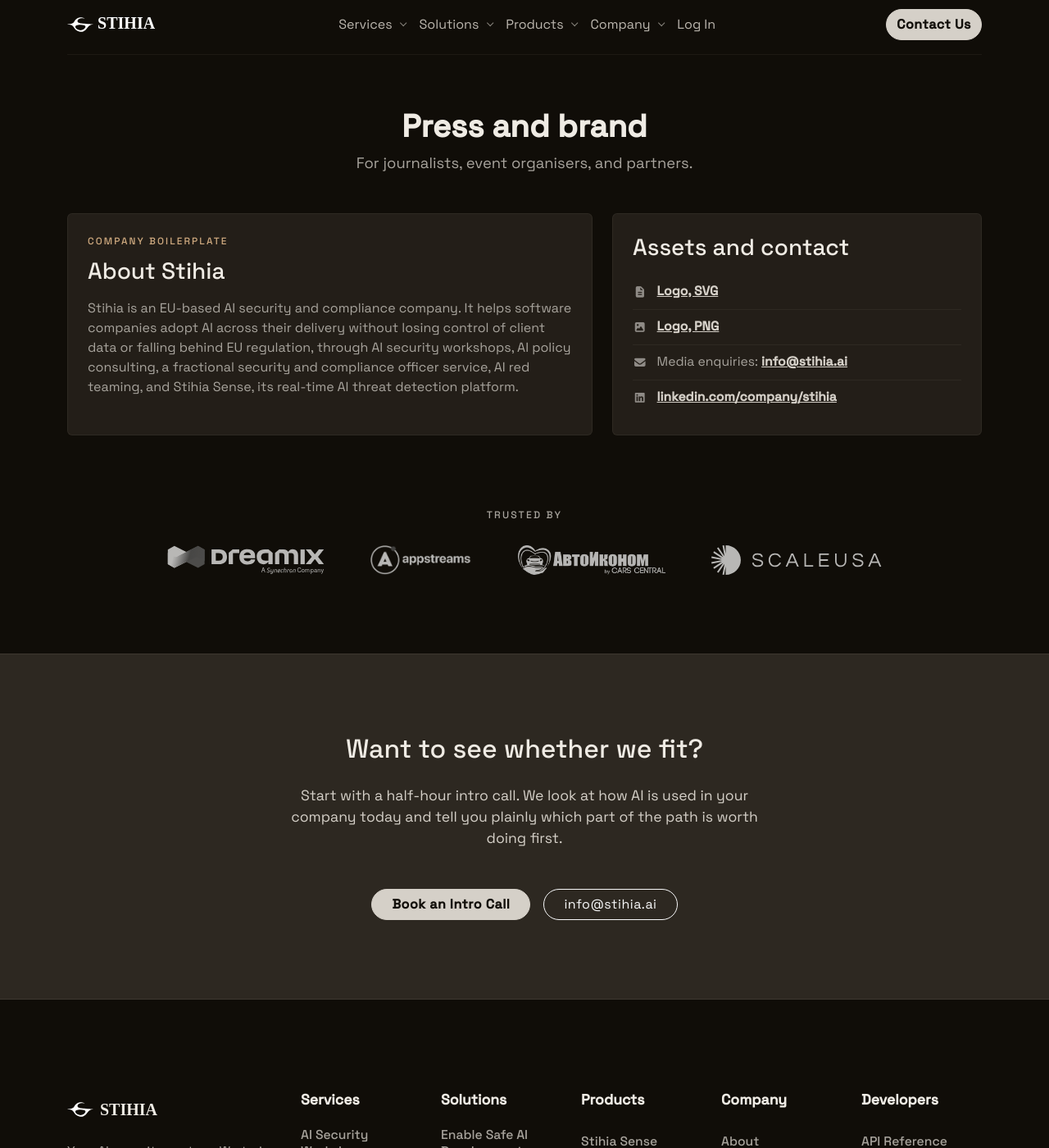
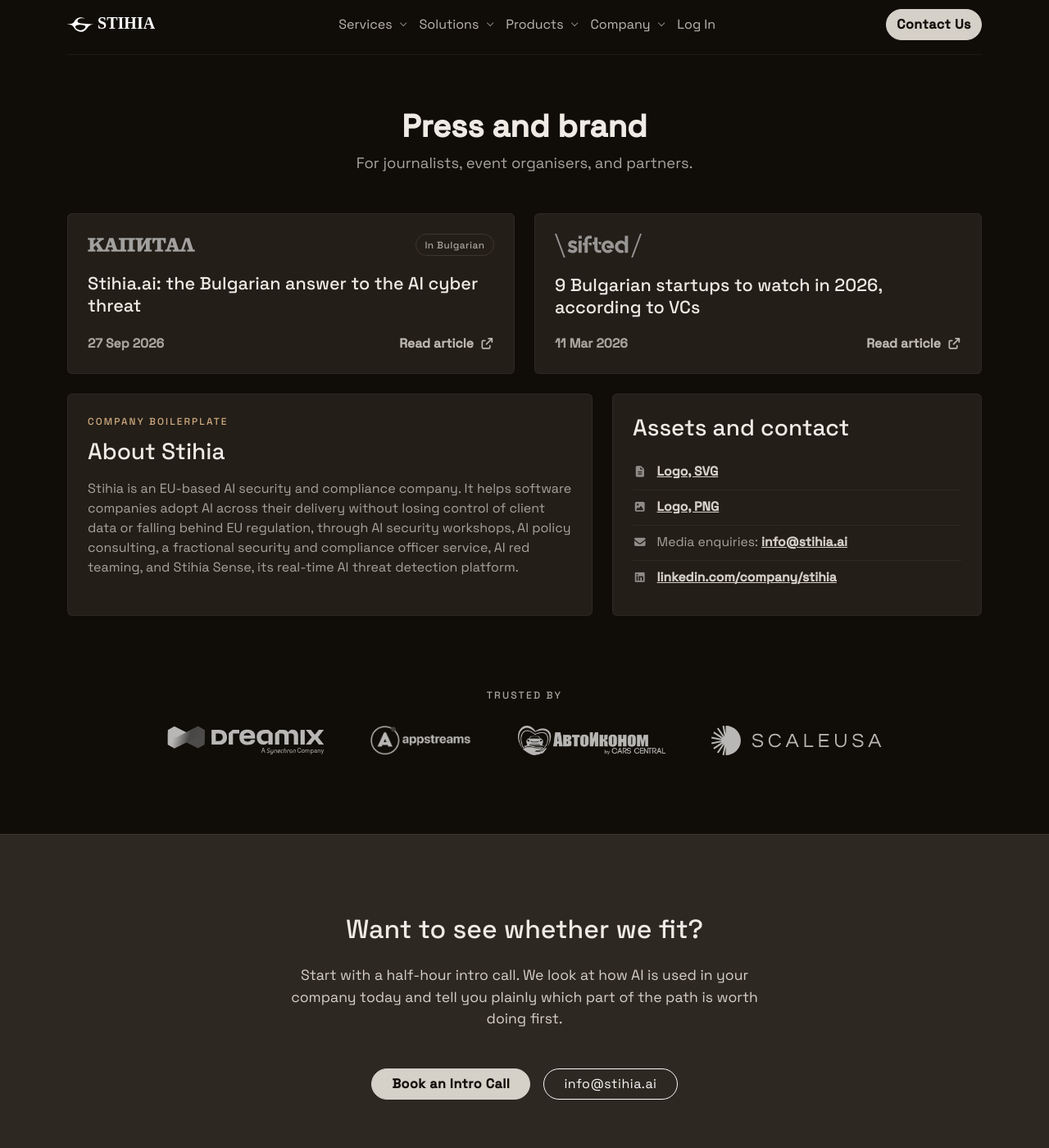
Before and after one commit to stihia-ai/stihia-ai.github.io, a Jekyll site: the page built from company/about.html, in a window 1280 px wide and 1400 px high, scrolled down 2366 px. Shown: the whole window at 82% size. Built offline with Jekyll 4.4.1, drawn with Linux system fonts in a browser that asks for light colours; nearby versions of some CDN libraries; some web fonts are replaced.

Commit message:
feat(press): Add press coverage section with logos and article cards

```diff
--- /dev/null
+++ b/_data/press.yml
@@ -0,0 +1,45 @@
+# Press coverage of Stihia. Shown as a "Featured in" logo strip (one logo per
+# outlet, linking to its newest article) and as article cards on the About
+# page. Articles are sorted by date, newest first, so order here is free.
+#
+# Outlet logos live in assets/img/press/ and follow the same rules as the
+# customer logos: transparent background, light or coloured ink so they read
+# on the dark theme. width/height are the intrinsic size. brightness (optional,
+# default 1.6) lifts a logo in its grayscale resting state. scale (optional,
+# default 1) resizes it against the strip height, to even out optical weight
+# between heavy all-caps wordmarks and lighter ones.
+#
+# headline is always English. For an article in another language, set lang
+# (ISO 639-1) and headline_original; the card shows a language tag and keeps
+# the original headline as the link title.
+#
+#   Markup:     {% include press-logos.html %}
+#               {% include press-cards.html %}
+title: Featured in
+outlets:
+  capital:
+    name: Капитал
+    logo: /assets/img/press/capital-logo.svg
+    width: 545
+    height: 72
+    brightness: 0.85
+    scale: 0.68
+  sifted:
+    name: Sifted
+    logo: /assets/img/press/sifted-logo.svg
+    width: 135
+    height: 36
+    brightness: 3
+    scale: 1.1
+items:
+  - outlet: capital
+    headline: "Stihia.ai: the Bulgarian answer to the AI cyber threat"
+    headline_original: "Stihia.ai: българският отговор на AI киберзаплахата"
+    lang: bg
+    language: Bulgarian
+    date: 2026-09-27
+    url: https://www.capital.bg/biznes/predpriemach/2026/09/27/4958440_stihiaai_bulgarskiiat_otgovor_na_ai_kiberzaplahata/
+  - outlet: sifted
+    headline: 9 Bulgarian startups to watch in 2026, according to VCs
+    date: 2026-03-11
+    url: https://sifted.eu/articles/bulgarian-startups-to-watch-2026
--- /dev/null
+++ b/_includes/press-cards.html
@@ -0,0 +1,40 @@
+{% assign press = site.data.press %}
+{%- assign articles = press.items | sort: "date" | reverse -%}
+{%- assign row_class = include.class | default: 'row g-4' -%}
+<div class="press-cards {{ row_class }}">
+  {% for article in articles %}
+  {%- assign outlet = press.outlets[article.outlet] %}
+  <div class="col-md-6">
+    <a
+      class="press-card panel rounded p-4 h-100 feature-card"
+      href="{{ article.url }}"
+      {% if article.headline_original %}title="{{ article.headline_original }}"{% endif %}
+      target="_blank"
+      rel="noopener noreferrer"
+      {% if article.lang %}hreflang="{{ article.lang }}"{% endif %}
+      data-attr="press-card"
+    >
+      <span class="press-card-head">
+        <img
+          class="press-card-logo"
+          src="{{ outlet.logo }}"
+          alt="{{ outlet.name }}"
+          width="{{ outlet.width }}"
+          height="{{ outlet.height }}"
+          loading="lazy"
+          {% if outlet.brightness or outlet.scale %}style="{% if outlet.brightness %}--logo-brightness: {{ outlet.brightness }};{% endif %}{% if outlet.scale %} --logo-scale: {{ outlet.scale }};{% endif %}"{% endif %}
+        />
+        {% if article.language %}<span class="press-card-lang">In {{ article.language }}</span>{% endif %}
+      </span>
+      <h3 class="press-card-headline">{{ article.headline }}</h3>
+      <span class="press-card-meta">
+        <time datetime="{{ article.date | date: '%Y-%m-%d' }}">{{ article.date | date: "%-d %b %Y" }}</time>
+        <span class="press-card-read">
+          Read article
+          <i class="fa fa-arrow-up-right-from-square ms-1 small" aria-hidden="true"></i>
+        </span>
+      </span>
+    </a>
+  </div>
+  {% endfor %}
+</div>
--- a/assets/css/main.css
+++ b/assets/css/main.css
@@ -722,7 +722,7 @@
 .customer-logo img {
   display: block;
   width: auto;
-  height: 2.25rem;
+  height: calc(2.25rem * var(--logo-scale, 1));
   filter: grayscale(1) brightness(var(--logo-brightness, 1.6));
   opacity: 0.7;
   transition: var(--transition-fast);
@@ -732,6 +732,94 @@
 .customer-logo:focus-visible img {
   filter: none;
   opacity: 1;
+}
+
+/* "Featured in" directly under "Trusted by" reads as one band */
+.customer-logos:has(+ .press-logos) {
+  padding-bottom: 1.5rem;
+}
+
+.customer-logos + .press-logos {
+  padding-top: 1.5rem;
+}
+
+/* --------------------------------------------------------------------------
+   Press Cards
+   -------------------------------------------------------------------------- */
+
+.press-card {
+  display: flex;
+  flex-direction: column;
+  gap: 1.25rem;
+  color: inherit;
+  text-decoration: none;
+}
+
+.press-card:hover,
+.press-card:focus-visible {
+  color: inherit;
+  text-decoration: none;
+}
+
+.press-card-head {
+  display: flex;
+  align-items: center;
+  justify-content: space-between;
+  gap: 1rem;
+}
+
+/* Same resting treatment as the logo strip; full colour on card hover */
+.press-card-logo {
+  display: block;
+  width: auto;
+  height: calc(1.6rem * var(--logo-scale, 1));
+  filter: grayscale(1) brightness(var(--logo-brightness, 1.6));
+  opacity: 0.7;
+  transition: var(--transition-fast);
+}
+
+.press-card:hover .press-card-logo,
+.press-card:focus-visible .press-card-logo {
+  filter: none;
+  opacity: 1;
+}
+
+.press-card-lang {
+  flex-shrink: 0;
+  padding: 0.2rem 0.65rem;
+  border: 1px solid var(--color-border-medium);
+  border-radius: var(--radius-pill);
+  font-size: var(--fs-xs);
+  font-weight: var(--fw-medium);
+  letter-spacing: var(--ls-tight);
+  color: var(--color-text-muted);
+}
+
+.press-card-headline {
+  margin: 0;
+  font-size: var(--fs-card-title);
+  line-height: var(--lh-snug);
+  color: var(--color-text-strong);
+}
+
+.press-card-meta {
+  display: flex;
+  align-items: center;
+  justify-content: space-between;
+  gap: 1rem;
+  margin-top: auto;
+  font-size: var(--fs-card-body);
+  color: var(--color-text-muted);
+}
+
+.press-card-read {
+  color: var(--color-text-soft);
+  transition: var(--transition-fast);
+}
+
+.press-card:hover .press-card-read,
+.press-card:focus-visible .press-card-read {
+  color: var(--color-text-strong);
 }
 
 /* --------------------------------------------------------------------------
@@ -3496,7 +3584,7 @@
   }
 
   .customer-logo img {
-    height: 1.75rem;
+    height: calc(1.75rem * var(--logo-scale, 1));
   }
 
   .quiz-bar-inner {
--- a/company/about.html
+++ b/company/about.html
@@ -258,6 +258,7 @@
           </p>
         </div>
       </div>
+      {% include press-cards.html class="row g-4 mb-4" %}
       <div class="row g-4">
         <div class="col-lg-7">
           <div class="panel rounded p-4 h-100 feature-card">
--- a/index.html
+++ b/index.html
@@ -73,9 +73,10 @@
   </header>
 
   <!-- ===================================================================
-       Trusted by
+       Trusted by, Featured in
        =================================================================== -->
   {% include customer-logos.html %}
+  {% include press-logos.html %}
 
   <!-- ===================================================================
        Why: AI adoption ran ahead of the rules
```
Also changed, not shown: _includes/press-logos.html (added, +39 -0 lines), assets/img/press/capital-logo.svg (added), assets/img/press/sifted-logo.svg (added).
